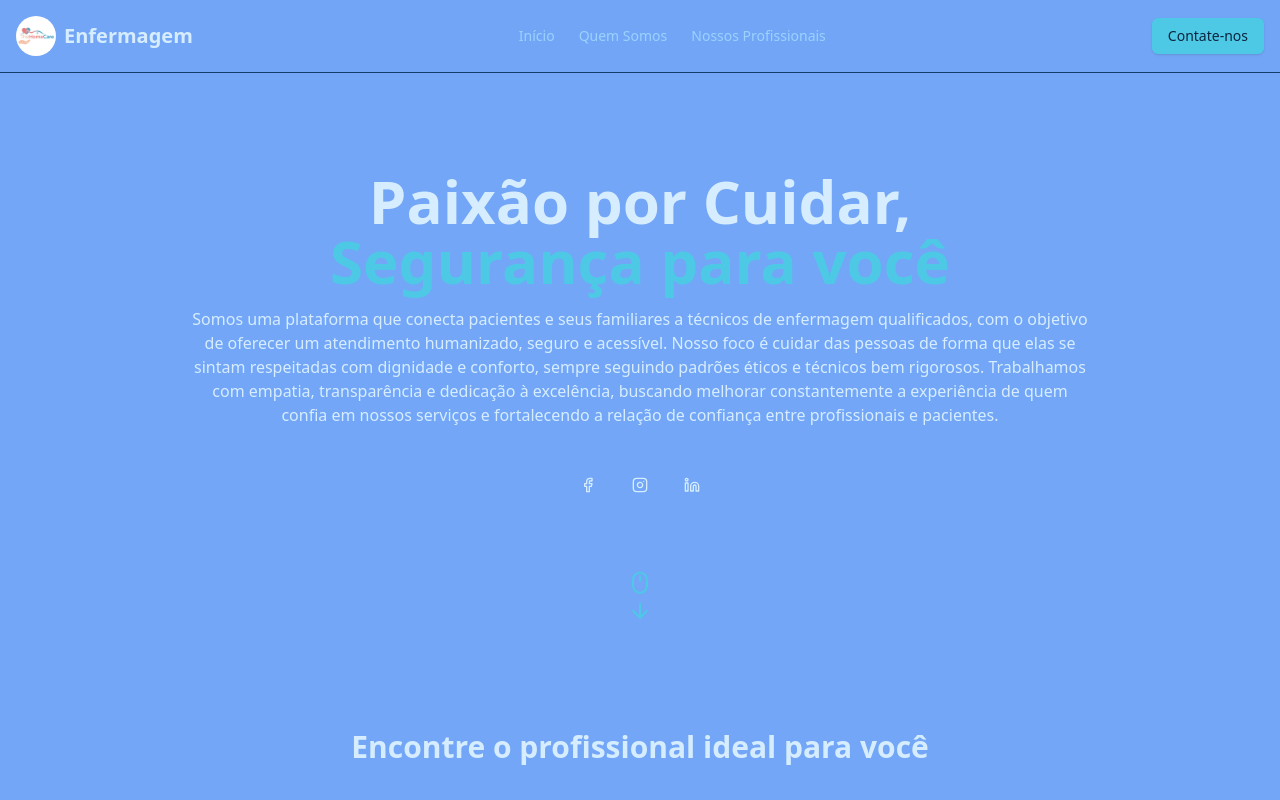
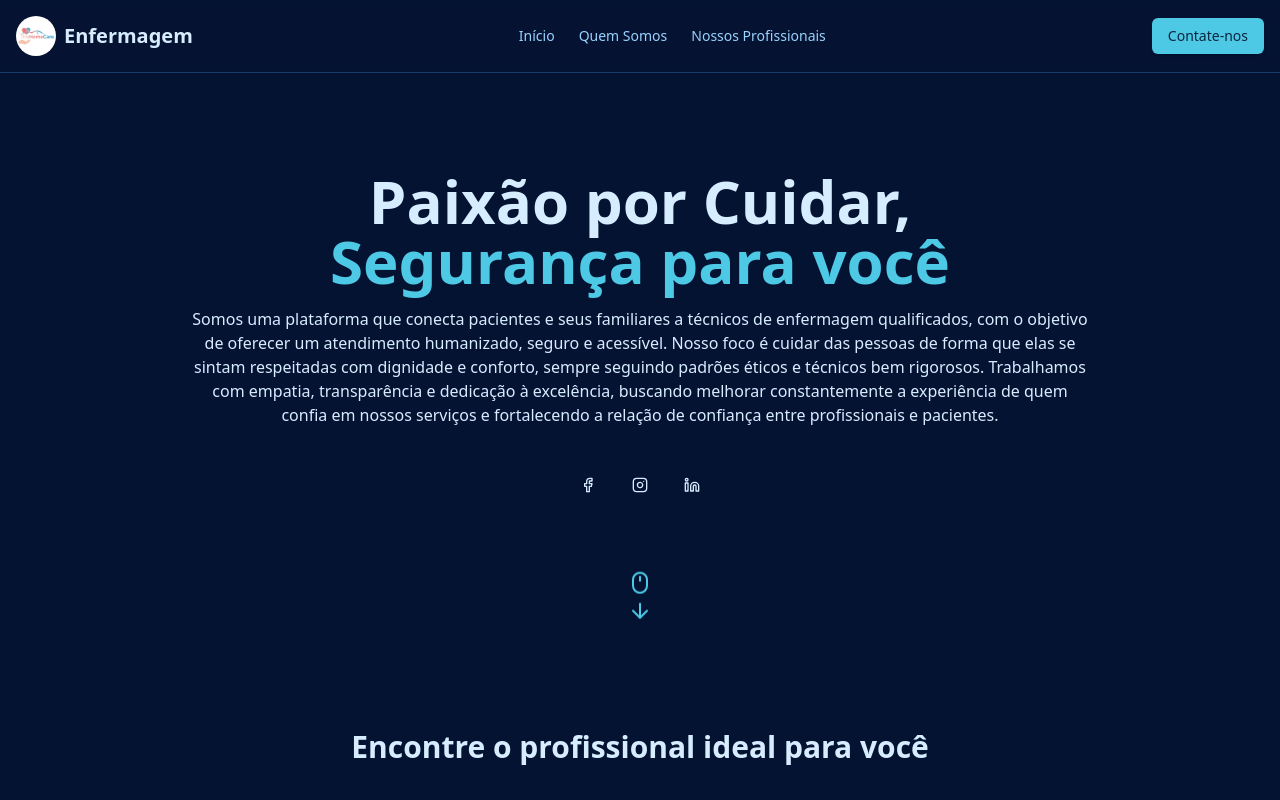
Before and after one commit to Guilhermeprog3/nursing-report, a Next.js app: page / in a window 1280 px wide. Shown: the top 800 px of the page. Built offline with nearby package versions, Linux system fonts and the light colour scheme.

Commit message:
feat:Adicionando documentação

```diff
--- a/src/app/globals.css
+++ b/src/app/globals.css
@@ -4,7 +4,7 @@
 
 @layer base {
   :root {
-    --background: 217 89% 71%;
+    --background: 222 83% 11%;
     --foreground: 206 100% 92%;
     --card: 212 65% 20%;
     --card-foreground: 206 100% 92%;
```
